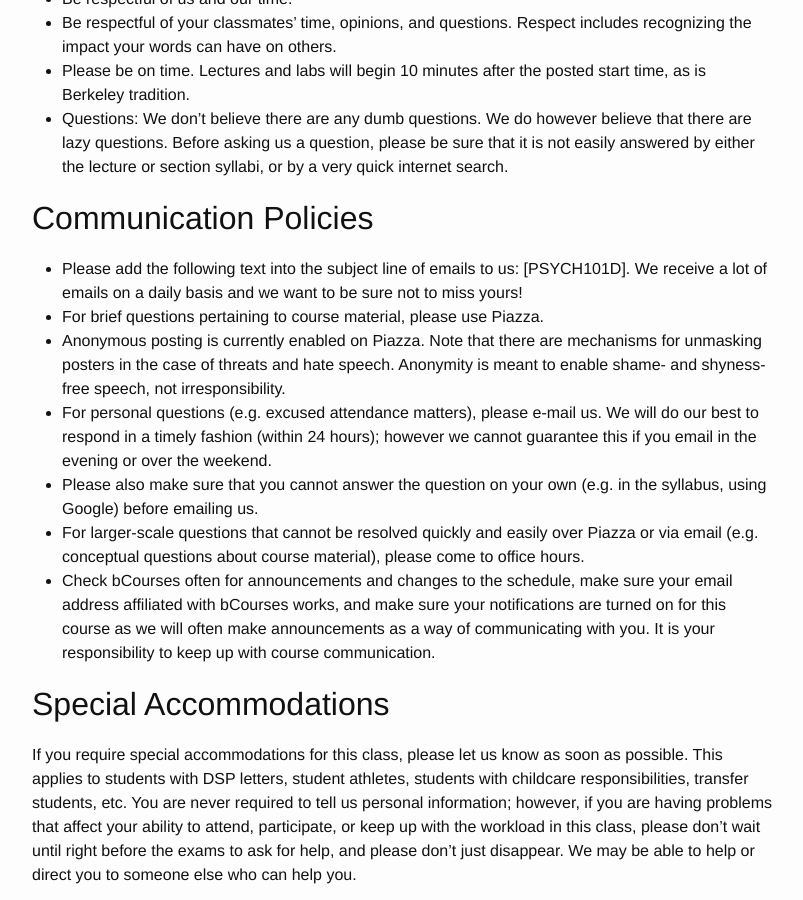
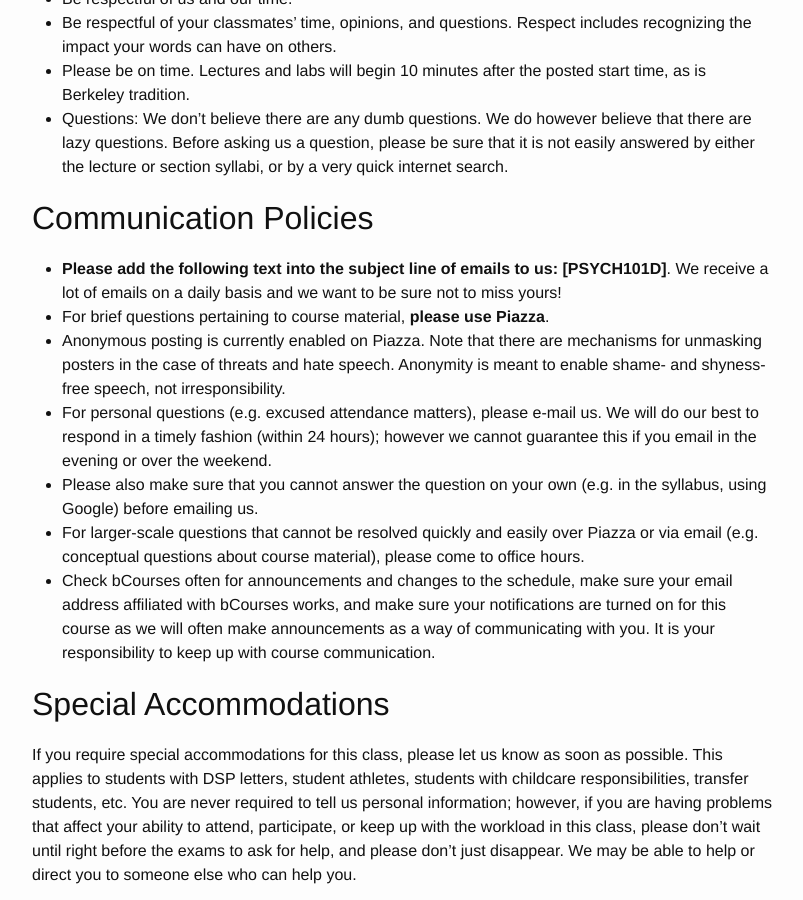
Before and after one commit to charlesfrye/psych101d-demo, a Jekyll site: the page built from policies.md, in a window 1280 px wide and 900 px high, scrolled down 390 px. Shown: the whole window, without its empty margins (238-1041 px from the left). Built offline with Jekyll 4.4.1, drawn with Linux system fonts in a browser that asks for light colours; some of the changed text lies outside the part shown.

```diff
--- a/policies.md
+++ b/policies.md
@@ -20,8 +20,9 @@ There are a few policies that we ask you to observe:
 
 ## Communication Policies
 
-- Please add the following text into the subject line of emails to us: [PSYCH101D]. We receive a lot of emails on a daily basis and we want to be sure not to miss yours!
-- For brief questions pertaining to course material, please use Piazza.
+- **Please add the following text into the subject line of emails to us: [PSYCH101D]**.
+We receive a lot of emails on a daily basis and we want to be sure not to miss yours!
+- For brief questions pertaining to course material, **please use Piazza**.
 - Anonymous posting is currently enabled on Piazza.
 Note that there are mechanisms for unmasking posters in the case of threats and hate speech.
 Anonymity is meant to enable shame- and shyness-free speech, not irresponsibility.
@@ -45,9 +46,9 @@ Here is the UC policy on accommodations of religious creed:
 ## Academic Integrity
 Plagiarism and cheating are expressly forbidden in the UC Berkeley code of conduct. Here are the definitions of cheating and plagiarism from the code:
 
-> *Cheating*: Cheating includes fraud, deceit, or dishonesty in an academic assignment, or using or attempting to use materials, or assisting others in using materials that are prohibited or inappropriate in the context of the academic assignment in question.
+> **Cheating**: Cheating includes fraud, deceit, or dishonesty in an academic assignment, or using or attempting to use materials, or assisting others in using materials that are prohibited or inappropriate in the context of the academic assignment in question.
 
-> *Plagiarism*: Plagiarism includes use of intellectual material produced by another person without acknowledging its source.
+> **Plagiarism**: Plagiarism includes use of intellectual material produced by another person without acknowledging its source.
 
 Note that for most assignments in the class (but not for exams), group work will be permitted (it’s not cheating, because of "the context of the academic assignment in question").
 However, any collaboration should be explicitly acknowledged (OK has mechanisms for this), and no assignment should be an exact duplicate of another student’s assignment.
@@ -57,12 +58,13 @@ However, any collaboration should be explicitly acknowledged (OK has mechanisms
 Many students struggle with mental health during their undergraduate education.
 The university has numerous resources for helping with this, and some important ones are listed bbelow.
 
-- *Counseling and Psychological Services, [Tang Center*](http://uhs.berkeley.edu) – 2222 Bancroft Way, 510-642-9494
+- **Counseling and Psychological Services,
+[Tang Center](http://uhs.berkeley.edu)** – 2222 Bancroft Way, 510-642-9494
 
 The UHS Counseling and Psychological Services staff provides confidential assistance to students managing problems that can emerge from illness such as financial, academic, legal, family concerns, etc.
 In the realm of sexual harassment, UHS coordinates education programs, crisis counseling, advocacy, and medical care for individuals who have been harassed or assaulted.
 
-- [*Psychology Student Services Office*](http://psychology.berkeley.edu/students/undergraduate-program/academic-advising) – 2nd Floor, Berkeley Way West
+- [**Psychology Student Services Office**](http://psychology.berkeley.edu/students/undergraduate-program/academic-advising) – 2nd Floor, Berkeley Way West
 
 The Student Services Office provides all types of academic advising.
 You can drop-in at any time during the above hours to speak with a peer adviser,
@@ -70,7 +72,7 @@ or you can use the website above to get more information and/or
 schedule an appointment with a staff member.
 Hours are from 9am-noon and 1pm-4.
 
-- [*Student Learning Center*](http://slc.berkeley.edu) – 510-642-9494
+- [**Student Learning Center**](http://slc.berkeley.edu) – 510-642-9494
 
 As the primary academic support service for students at UC Berkeley,
 the Student Learning Center (SLC) assists students in transitioning to Cal,
@@ -81,7 +83,7 @@ SLC supports students in Biological and Physical Sciences, Business Administrati
 Computer Science, Economics, Mathematics, Social Sciences, Statistics,
 Study Strategies, and Writing.
 
-- [*Student Life Advising Services (SLAS)*](http://slas.berkeley.edu) – 510-642-4257
+- [**Student Life Advising Services (SLAS)**](http://slas.berkeley.edu) – 510-642-4257
 
 Student Life Advising Services (SLAS) is an academic counseling/advising service
 that assists all undergraduate students,
@@ -91,7 +93,7 @@ The SLAS office assists students in developing the skills
 required to succeed at Berkeley and beyond by taking a comprehensive approach
 to counseling/advising on academic, personal, and social matters.
 
-- [*Ombudsperson for Students*](https://sa.berkeley.edu/ombuds) – 102 Sproul Hall, 510-642-5754
+- [**Ombudsperson for Students**](https://sa.berkeley.edu/ombuds) – 102 Sproul Hall, 510-642-5754
 
 The Ombudsperson for Students provides a confidential service
 for students involved in a University-related problem
@@ -106,7 +108,7 @@ All matters referred to this office are held in strict confidence.
 The only exceptions, at the sole discretion of the Ombudsperson,
 are cases where there appears to be imminent threat of serious harm.
 
-- [*Disabled Students’ Program (DSP)*](http://dsp.berkeley.edu) - 260 Cesar Chavez Student Center, 510-642-0518
+- [**Disabled Students’ Program (DSP)**](http://dsp.berkeley.edu) - 260 Cesar Chavez Student Center, 510-642-0518
 
 The Disabled Students’ Program serves students with disabilities of all kinds,
 including mobility, visual, or hearing impairments;
```
Also changed, not shown: info.md (+6 -11 lines).
